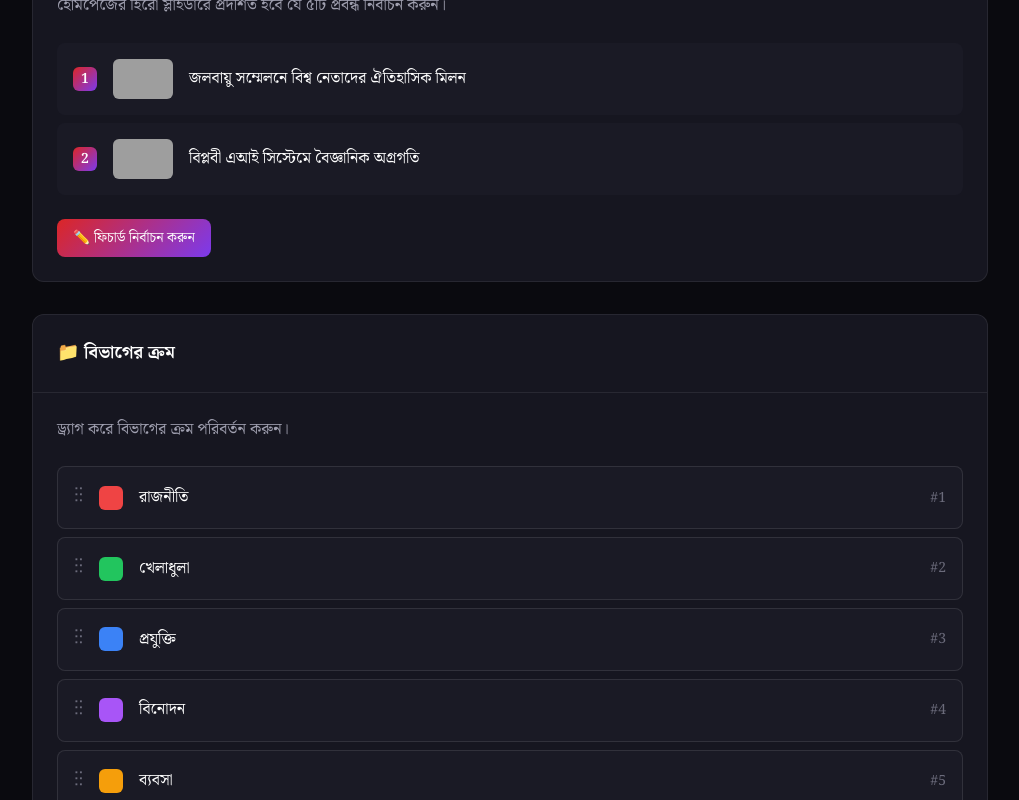
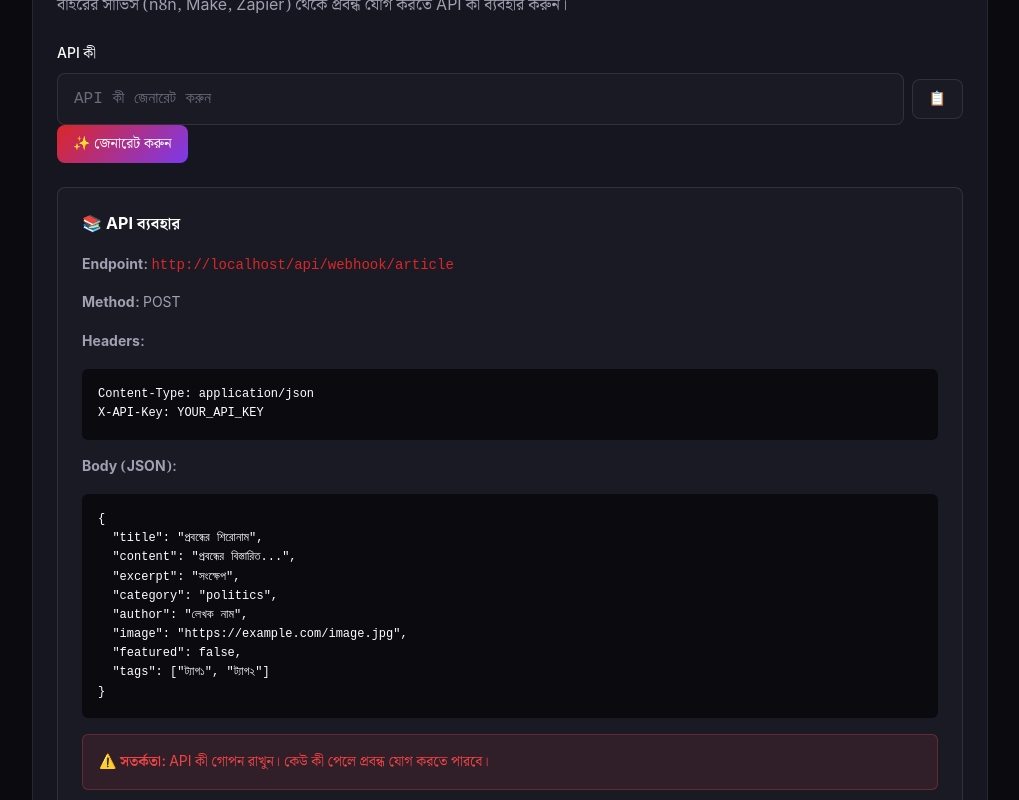
Before and after one commit to Riazulbd/reactnewsportalbangla, a React (Vite) app: page /admin/settings in a window 1280 px wide. Shown: the part 960-1760 px from the top of the page, without its empty margins (260-1279 px from the left). Built offline with nearby package versions, Linux system fonts and the light colour scheme; sample sign-in values are in the browser's storage; grey boxes are pictures that could not be loaded.

Commit message:
Add Webhook API with key generation for external article submission

```diff
--- a/src/admin/DataContext.jsx
+++ b/src/admin/DataContext.jsx
@@ -20,6 +20,7 @@ export function DataProvider({ children }) {
         siteLogo: '',
         openaiApiKey: '',
         openaiModel: 'gpt-3.5-turbo',
+        webhookApiKey: '',
     });
     const [theme, setTheme] = useState('dark');
     const [user, setUser] = useState(null);
@@ -193,6 +194,34 @@ export function DataProvider({ children }) {
 
     const authenticateUser = (username, password) => {
         return users.find(u => u.username === username && u.password === password);
+    };
+
+    // Webhook API Key Functions
+    const generateWebhookApiKey = () => {
+        const chars = 'ABCDEFGHIJKLMNOPQRSTUVWXYZabcdefghijklmnopqrstuvwxyz0123456789';
+        let key = 'whk_';
+        for (let i = 0; i < 32; i++) {
+            key += chars.charAt(Math.floor(Math.random() * chars.length));
+        }
+        saveSettings({ webhookApiKey: key });
+        return key;
+    };
+
+    const validateWebhookApiKey = (providedKey) => {
+        if (!settings.webhookApiKey) return false;
+        return settings.webhookApiKey === providedKey;
+    };
+
+    const addArticleViaWebhook = (articleData, apiKey) => {
+        if (!validateWebhookApiKey(apiKey)) {
+            return { success: false, error: 'Invalid API key' };
+        }
+        try {
+            const newArticle = addArticle(articleData);
+            return { success: true, article: newArticle };
+        } catch (error) {
+            return { success: false, error: error.message };
+        }
     };
 
     // Article CRUD
@@ -440,6 +469,9 @@ export function DataProvider({ children }) {
             deleteUser,
             getUserById,
             authenticateUser,
+            generateWebhookApiKey,
+            validateWebhookApiKey,
+            addArticleViaWebhook,
         }}>
             {children}
         </DataContext.Provider>
--- a/src/admin/pages/AdminSettings.jsx
+++ b/src/admin/pages/AdminSettings.jsx
@@ -12,6 +12,7 @@ function AdminSettings() {
         reorderCategories,
         getFeaturedArticles,
         setFeaturedArticles,
+        generateWebhookApiKey,
     } = useData();
 
     const [draggedCategory, setDraggedCategory] = useState(null);
@@ -230,6 +231,128 @@ function AdminSettings() {
                 </div>
             </div>
 
+            {/* Webhook API */}
+            <div className="admin-table-container" style={{ marginBottom: 'var(--space-xl)' }}>
+                <div className="admin-table-header">
+                    <h3 className="admin-table-title">🔗 Webhook API</h3>
+                </div>
+                <div style={{ padding: 'var(--space-lg)' }}>
+                    <p style={{ color: 'var(--color-text-secondary)', marginBottom: 'var(--space-lg)' }}>
+                        বাইরের সার্ভিস (n8n, Make, Zapier) থেকে প্রবন্ধ যোগ করতে API কী ব্যবহার করুন।
+                    </p>
+
+                    <div className="admin-form-group">
+                        <label className="admin-form-label">API কী</label>
+                        <div style={{ display: 'flex', gap: 'var(--space-sm)', alignItems: 'center' }}>
+                            <input
+                                type="text"
+                                className="admin-form-input"
+                                value={settings.webhookApiKey || ''}
+                                readOnly
+                                style={{
+                                    fontFamily: 'monospace',
+                                    flex: 1,
+                                    background: 'var(--color-bg-tertiary)',
+                                }}
+                                placeholder="API কী জেনারেট করুন"
+                            />
+                            <button
+                                className="admin-btn admin-btn-secondary"
+                                onClick={() => {
+                                    if (settings.webhookApiKey) {
+                                        navigator.clipboard.writeText(settings.webhookApiKey);
+                                        showSuccess('API কী কপি হয়েছে!');
+                                    }
+                                }}
+                                disabled={!settings.webhookApiKey}
+                                title="কপি করুন"
+                            >
+                                📋
+                            </button>
+                        </div>
+                    </div>
+
+                    <div style={{ display: 'flex', gap: 'var(--space-sm)', marginBottom: 'var(--space-lg)' }}>
+                        <button
+                            className="admin-btn admin-btn-primary"
+                            onClick={() => {
+                                generateWebhookApiKey();
+                                showSuccess('নতুন API কী জেনারেট হয়েছে!');
+                            }}
+                        >
+                            {settings.webhookApiKey ? '🔄 রিজেনারেট' : '✨ জেনারেট করুন'}
+                        </button>
+                    </div>
+
+                    {/* API Documentation */}
+                    <div style={{
+                        background: 'var(--color-bg-tertiary)',
+                        padding: 'var(--space-lg)',
+                        borderRadius: 'var(--radius-md)',
+                        border: '1px solid rgba(255,255,255,0.1)',
+                    }}>
+                        <h4 style={{ marginBottom: 'var(--space-md)', color: 'var(--color-text-primary)' }}>📚 API ব্যবহার</h4>
+
+                        <p style={{ color: 'var(--color-text-secondary)', fontSize: 'var(--text-sm)', marginBottom: 'var(--space-md)' }}>
+                            <strong>Endpoint:</strong> <code style={{ color: 'var(--color-accent-primary)' }}>{window.location.origin}/api/webhook/article</code>
+                        </p>
+
+                        <p style={{ color: 'var(--color-text-secondary)', fontSize: 'var(--text-sm)', marginBottom: 'var(--space-md)' }}>
+                            <strong>Method:</strong> POST
+                        </p>
+
+                        <p style={{ color: 'var(--color-text-secondary)', fontSize: 'var(--text-sm)', marginBottom: 'var(--space-md)' }}>
+                            <strong>Headers:</strong>
+                        </p>
+                        <pre style={{
+                            background: 'var(--color-bg-primary)',
+                            padding: 'var(--space-md)',
+                            borderRadius: 'var(--radius-sm)',
+                            fontSize: 'var(--text-xs)',
+                            overflow: 'auto',
+                            marginBottom: 'var(--space-md)',
+                        }}>
+                            {`Content-Type: application/json
+X-API-Key: ${settings.webhookApiKey || 'YOUR_API_KEY'}`}
+                        </pre>
+
+                        <p style={{ color: 'var(--color-text-secondary)', fontSize: 'var(--text-sm)', marginBottom: 'var(--space-md)' }}>
+                            <strong>Body (JSON):</strong>
+                        </p>
+                        <pre style={{
+                            background: 'var(--color-bg-primary)',
+                            padding: 'var(--space-md)',
+                            borderRadius: 'var(--radius-sm)',
+                            fontSize: 'var(--text-xs)',
+                            overflow: 'auto',
+                        }}>
+                            {`{
+  "title": "প্রবন্ধের শিরোনাম",
+  "content": "প্রবন্ধের বিস্তারিত...",
+  "excerpt": "সংক্ষেপ",
+  "category": "politics",
+  "author": "লেখক নাম",
+  "image": "https://example.com/image.jpg",
+  "featured": false,
+  "tags": ["ট্যাগ১", "ট্যাগ২"]
+}`}
+                        </pre>
+
+                        <div style={{
+                            marginTop: 'var(--space-md)',
+                            padding: 'var(--space-md)',
+                            background: 'rgba(239, 68, 68, 0.1)',
+                            borderRadius: 'var(--radius-sm)',
+                            border: '1px solid rgba(239, 68, 68, 0.3)',
+                        }}>
+                            <p style={{ color: '#ef4444', fontSize: 'var(--text-sm)' }}>
+                                ⚠️ <strong>সতর্কতা:</strong> API কী গোপন রাখুন। কেউ কী পেলে প্রবন্ধ যোগ করতে পারবে।
+                            </p>
+                        </div>
+                    </div>
+                </div>
+            </div>
+
             {/* Featured Slider */}
             <div className="admin-table-container" style={{ marginBottom: 'var(--space-xl)' }}>
                 <div className="admin-table-header">
```
Also changed, not shown: 2 other files (tests, documents, lock files or other folders).
